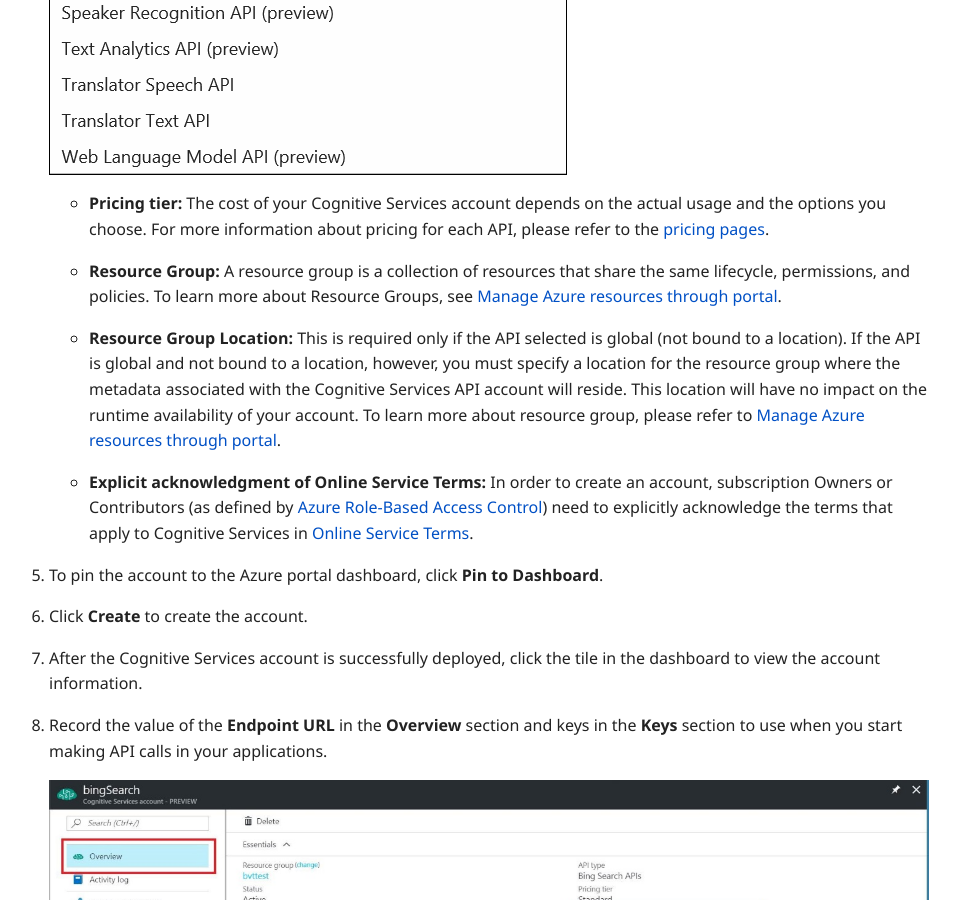
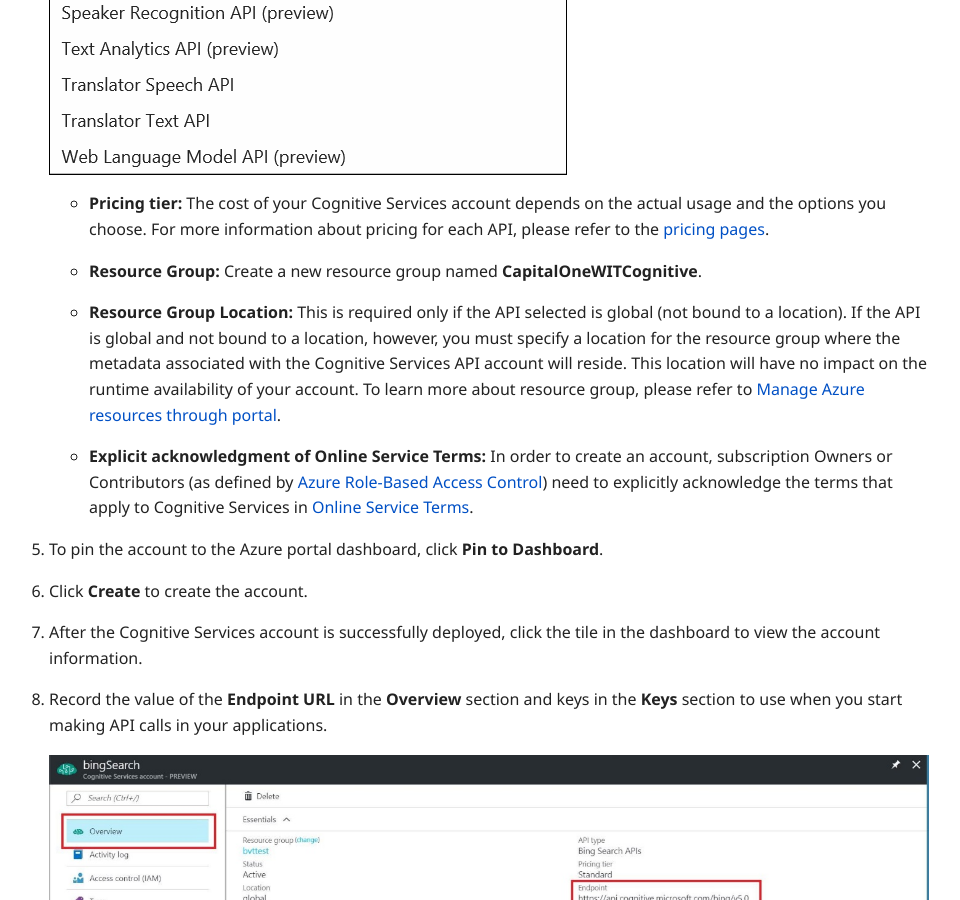
Before and after one commit to scook-valorem/bot-in-a-day, a Jekyll site: the page built from luis.md, in a window 1280 px wide and 900 px high, scrolled down 1915 px. Shown: the whole window, without its empty margins (266-1226 px from the left). Built offline with Jekyll 4.4.1, drawn with Linux system fonts in a browser that asks for light colours; nearby versions of some CDN libraries.

Commit message:
Update luis.md

```diff
--- a/luis.md
+++ b/luis.md
@@ -32,7 +32,7 @@
 
 	- **Pricing tier:** The cost of your Cognitive Services account depends on the actual usage and the options you choose. For more information about pricing for each API, please refer to the [pricing pages](https://azure.microsoft.com/pricing/details/cognitive-services/).
 
-	- **Resource Group:** A resource group is a collection of resources that share the same lifecycle, permissions, and policies. To learn more about Resource Groups, see [Manage Azure resources through portal](https://docs.microsoft.com/azure/azure-resource-manager/resource-group-portal).
+	- **Resource Group:** Create a new resource group named **CapitalOneWITCognitive**.
 
 	- **Resource Group Location:** This is required only if the API selected is global (not bound to a location). If the API is global and not bound to a location, however, you must specify a location for the resource group where the metadata associated with the Cognitive Services API account will reside. This location will have no impact on the runtime availability of your account. To learn more about resource group, please refer to [Manage Azure resources through portal](https://docs.microsoft.com/azure/azure-resource-manager/resource-group-portal).
 
```
